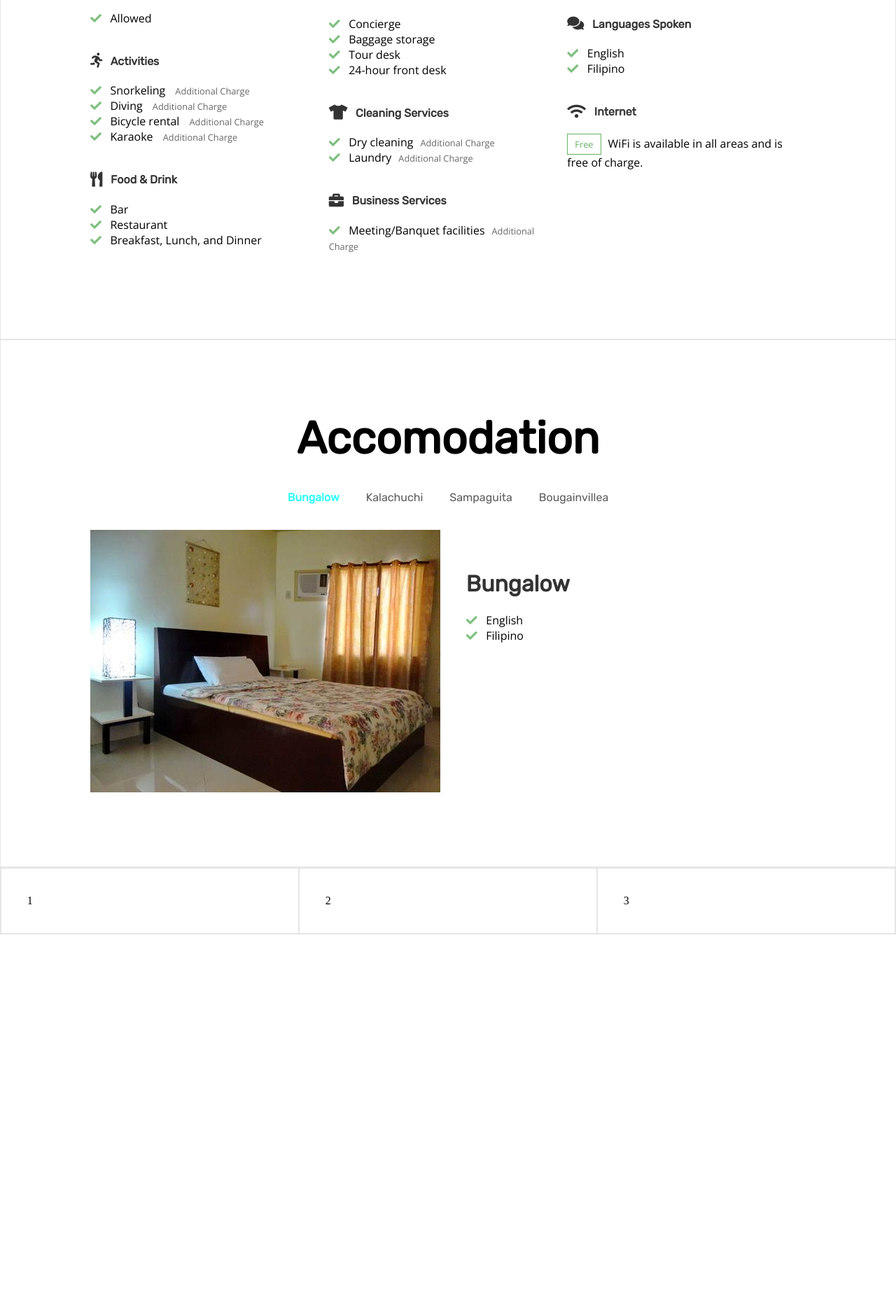
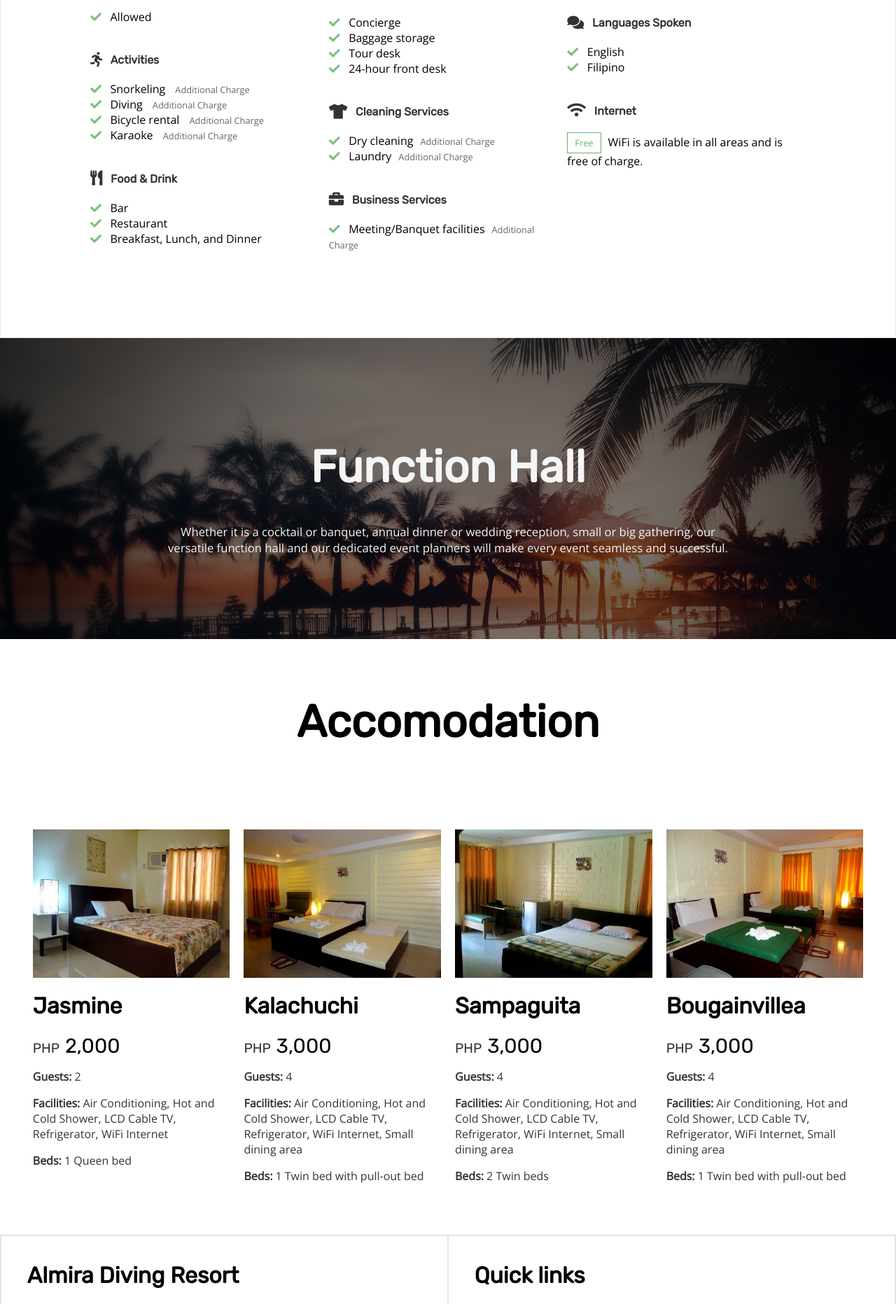
Before and after one commit to louiscueto/louiscueto.github.io, a PHP site: page /almira.html in a window 1280 px wide. Shown: the part 2283-4146 px from the top of the page at 70% size. Before the commit the page ends 3618 px from the top, so only its background shows below. Run offline with PHP 8.4, Linux system fonts and the light colour scheme.

Commit message:
almira updates

```diff
--- a/almira.html
+++ b/almira.html
@@ -49,7 +49,7 @@
 	</div>
 
 
-	<div id="header" class="fw fh relative flex-col" style="justify-content: flex-end;">
+	<div id="header" class="fw fh relative flex-col" style="justify-content: center;">
 		<div id="header-overlay" class="fw fh z-8"></div>
 		<div class="fw z-9 text-align-left" style="padding: 9% 10%; color: whitesmoke;">
 			<div style="width: 60%;">
@@ -69,7 +69,7 @@
 	</div>
 
 	<div class="flex-row">
-		<div class="service fw bordered segment flex-col justify-center" style="background-color: rgba(0, 255, 255, 0.8);">
+		<div class="fw segment flex-col justify-center" style="background-color: rgba(0, 255, 255, 0.8);">
 			<h1 class="rubik" style="font-size: 3vw;">Why choose Almira?</h1>
 		</div>
 		<div class="service fw bordered segment" style="background-color: rgba(0, 255, 255, 0.12); background-color: rgba(0, 255, 255, 0);">
@@ -120,7 +120,7 @@
 	</div>
 
 
-	<div class="bordered relative flex-col" id="overview">
+	<div class="relative flex-col" id="overview">
 		<div class="overlay fw fh z-8"></div>
 		<div class="fw block-segment z-9">
 			<div class="white">
@@ -253,8 +253,66 @@
 		</div>
 	</div>
 
-	<div class="block-segment flex-col justify-space-around bordered">
+	<div class="fw relative flex-col" id="function-hall">
+		<div class="overlay fw fh z-8"></div>
+		<div class="fw block-segment z-9">
+			<div class="white text-align-center" style="width: 80%; margin: auto;">
+				<h1 class="rubik" style="font-size: 5vw;">Function Hall</h1>
+				<p class="opensans" style="font-size: 1.3vw;">Whether it is a cocktail or banquet, annual dinner or wedding reception, small or big gathering, our versatile function hall and our dedicated event planners will make every event seamless and successful.</p>
+			</div>
+		</div>
+	</div>
+
+	<div style="padding: 5em;">
 		<h1 class="rubik text-align-center nomargin" style="font-size: 5vw;">Accomodation</h1>
+	</div>
+
+	<div class="segment flex-row justify-space-around">
+
+		<div class="fw flex-col room-column">
+			<img src="assets/almira/jasmine.jpg" style="width: 100%; height: auto;">
+			<h1 class="rubik">Jasmine</h1>
+			<p class="rubik nomargin"><span class="grey php">PHP</span>&nbsp;&nbsp;<span class="room-price">2,000</span></p>
+			<div class="grey opensans">
+				<p><b>Guests:</b> 2</p>
+				<p><b>Facilities:</b> Air Conditioning, Hot and Cold Shower, LCD Cable TV, Refrigerator, WiFi Internet</p>
+				<p><b>Beds:</b> 1 Queen bed</p>
+			</div>
+		</div>
+		<div class="fw flex-col room-column">
+			<img src="assets/almira/kalachuchi-1.jpg" style="width: 100%; height: auto;">
+			<h1 class="rubik">Kalachuchi</h1>
+			<p class="rubik nomargin"><span class="grey php">PHP</span>&nbsp;&nbsp;<span class="room-price">3,000</span></p>
+			<div class="grey opensans">
+				<p><b>Guests:</b> 4</p>
+				<p><b>Facilities:</b> Air Conditioning, Hot and Cold Shower, LCD Cable TV, Refrigerator, WiFi Internet, Small dining area</p>
+				<p><b>Beds:</b> 1 Twin bed with pull-out bed</p>
+			</div>
+		</div>
+		<div class="fw flex-col room-column">
+			<img src="assets/almira/sampaguita-1.jpg" style="width: 100%; height: auto;">
+			<h1 class="rubik">Sampaguita</h1>
+			<p class="rubik nomargin"><span class="grey php">PHP</span>&nbsp;&nbsp;<span class="room-price">3,000</span></p>
+			<div class="grey opensans">
+				<p><b>Guests:</b> 4</p>
+				<p><b>Facilities:</b> Air Conditioning, Hot and Cold Shower, LCD Cable TV, Refrigerator, WiFi Internet, Small dining area</p>
+				<p><b>Beds:</b> 2 Twin beds</p>
+			</div>
+		</div>
+		<div class="fw flex-col room-column">
+			<img src="assets/almira/boug-1.jpg" style="width: 100%; height: auto;">
+			<h1 class="rubik">Bougainvillea</h1>
+			<p class="rubik nomargin"><span class="grey php">PHP</span>&nbsp;&nbsp;<span class="room-price">3,000</span></p>
+			<div class="grey opensans">
+				<p><b>Guests:</b> 4</p>
+				<p><b>Facilities:</b> Air Conditioning, Hot and Cold Shower, LCD Cable TV, Refrigerator, WiFi Internet, Small dining area</p>
+				<p><b>Beds:</b> 1 Twin bed with pull-out bed</p>
+			</div>
+		</div>
+	</div>
+
+	<!-- <div class="block-segment flex-col justify-space-around bordered">
+
 		<div class="rubik flex-row justify-center segment">
 			<div class="room-nav active segment-header">Bungalow</div>
 			<div class="room-nav segment-header">Kalachuchi</div>
@@ -265,26 +323,102 @@
 			<div class="fw">
 				<img src="assets/almira/jasmine.jpg">
 			</div>
-			<div class="fw segment">
-				<h1 class="rubik segment-header">Bungalow</h1>
-				<div class="opensans facility-list flex-col">
-					<div><i class="fas fa-check"></i> &nbsp; English</div>
-					<div><i class="fas fa-check"></i> &nbsp; Filipino</div>
+			<div class="fw segment flex-col">
+				<h1 class="rubik segment-header nomargin">Bungalow</h1>
+				<p class="opensans"> We all live in an age that belongs to the young at heart. Life that is becoming extremely fast, day to day, also asks us to remain physically young. Young at heart,</p>
+				<br>
+				<div class="opensans facility-list flex-row justify-space-between">
+					<div class="flex-col">
+						<div><i class="fas fa-check"></i> &nbsp; Air Conditioning</div>
+						<div><i class="fas fa-check"></i> &nbsp; Hot and Cold Shower</div>
+						<div><i class="fas fa-check"></i> &nbsp; LCD Cable TV</div>
+						<div><i class="fas fa-check"></i> &nbsp; Refrigerator</div>
+					</div>
+					<div class="flex-col">
+						<div><i class="fas fa-check"></i> &nbsp; WiFi Internet</div>
+						<div><i class="fas fa-check"></i> &nbsp; 1 Queen Size Bed</div>
+						<div><i class="fas fa-check"></i> &nbsp; Good for 2 Guests</div>
+					</div>
+				</div>
+			</div>
+		</div>
+	</div> -->
+
+	<div class="flex-row bordered" id="footer">
+		<div class="fw segment bordered">
+			<h1 class="rubik footer-header">Almira Diving Resort</h1>
+			<div class="flex-col justify-space-around opensans text">
+				<div class="list-item"><i class="map marker alternate icon"></i>Napaling Point, Tangnan, Panglao Island Bohol, Panglao City, 6340</div>
+				<div class="list-item"><i class="phone icon"></i>0956 819 9844</div>
+				<div class="list-item"><i class="mail alternate icon"></i>email@here.com</div>
+				<div class="list-item">
+					<br>
+					<div class="flex-row">
+						<i class="circular large inverted facebook icon pointer"></i>
+						<i class="circular large inverted instagram icon pointer"></i>
+						<i class="circular large inverted twitter icon pointer"></i>
+					</div>
+				</div>
+			</div>
+		</div>
+		<div class="fw segment bordered">
+			<h1 class="rubik footer-header">Quick links</h1>
+			<div class="flex-row justify-space-around opensans text">
+				<div class="flex-col fw">
+					<div>Book at</div>
+					<div class="pointer opacity-hover quick-link-1">
+						<a href="#">&mdash; &nbsp; traveloka.com</a>
+					</div>
+					<div class="pointer opacity-hover quick-link-1">
+						<a href="#">&mdash; &nbsp; tripadvisor.com.ph</a>
+					</div>
+					<div class="pointer opacity-hover quick-link-1">
+						<a href="#">&mdash; &nbsp; travelbook.ph</a>
+					</div>
+					<div class="pointer opacity-hover quick-link-1">
+						<a href="#">&mdash; &nbsp; booking.com</a>
+					</div>
+					<div class="pointer opacity-hover quick-link-1">
+						<a href="#">&mdash; &nbsp; myboholguide.com</a>
+					</div>
+					<div class="pointer opacity-hover quick-link-1">
+						<a href="#">&mdash; &nbsp; expedia.com.ph</a>
+					</div>
+					<div class="pointer opacity-hover quick-link-1">
+						<a href="#">&mdash; &nbsp; ph.hotels.com</a>
+					</div>
+				</div>
+				<div class="flex-col" style="width: 50%;">
+					<div class="noselect">&nbsp;</div>
+					<div class="pointer opacity-hover quick-link-1" >
+						<span>&mdash; &nbsp; About<span>
+					</div>
+					<div class="pointer opacity-hover quick-link-1">
+						<span>&mdash; &nbsp; Gallery<span>
+					</div>
+					<div class="pointer opacity-hover quick-link-1">
+						<span>&mdash; &nbsp; Services<span>
+					</div>
+					<div class="pointer opacity-hover quick-link-1">
+						<span>&mdash; &nbsp; Facilities<span>
+					</div>
+					<div class="pointer opacity-hover quick-link-1">
+						<span>&mdash; &nbsp; Rules<span>
+					</div>
+					<div class="pointer opacity-hover quick-link-1">
+						<span>&mdash; &nbsp; Rates<span>
+					</div>
+					<div class="pointer opacity-hover quick-link-1">
+						<span>&mdash; &nbsp; Contact Us<span>
+					</div>
 				</div>
 			</div>
 		</div>
 	</div>
+	<div class="fw bordered text-align-center" style="padding: 7px 2.3em;">
+		<p class="rubik">Made by <a id="louis" href="louiscueto.github.io">Louis Cueto</a> <i class="red heart icon"></i></p>
+	</div>
 
-	<div class="flex-row bordered" id="footer">
-		<div class="fw segment bordered">1</div>
-		<div class="fw segment bordered">2
-			<!-- <h1 class="rubik" style="font-size: 3vw; margin-top: 0;">Quick links</h1>
-			<div class="flex-col justify-space-between opensans">
-				<div><i class="map marker alternate icon"></i>Napaling Point, Tangnan, Panglao Island Bohol, Panglao City, 6340</div>
-			</div> -->
-		</div>
-		<div class="fw segment bordered">3</div>
-	</div>
 
 </body>
 </html>
--- a/assets/almira/style.css
+++ b/assets/almira/style.css
@@ -1,8 +1,10 @@
+
 body {
 	position: relative;
 }
 html, body {
 	width: 100%; height: 100%; margin: 0;
+	scroll-behavior: smooth;
 }
 * {
 	box-sizing: border-box;
@@ -262,7 +264,7 @@ html, body {
 	opacity: 0.6;
 }
 
-.service {
+.service:not(:last-child) {
 	border: 1px solid #e5e5e5;
 	transition: all 0.4s ease;
 }
@@ -308,7 +310,9 @@ html, body {
 .white {
 	color: whitesmoke;
 }
-
+.grey {
+	color: rgba(0, 0, 0, 0.8);
+}
 #overview {
 	background-image: url(headerbg1.jpg);
 	background-repeat: no-repeat;
@@ -324,3 +328,131 @@ html, body {
 	height: 100%;
 	background-color: rgba(0, 0, 0, 0.5);
 }
+
+.list-item {
+	margin: 5px 0 5px 0;
+}
+.nodecor {
+	text-decoration: none;
+}
+.footer-header {
+	font-size: 2.5vw; margin-top: 0;
+}
+
+.opacity-hover {
+	opacity: 0.6;
+}
+.opacity-hover:hover {
+	opacity: 1;
+}
+
+.text {
+	font-size: 1.1vw;
+}
+
+.quick-link {
+	position: relative;
+	overflow: hidden;
+
+	display: inline-block;
+	width: 100%;
+	min-height: 20px;
+}
+
+.quick-link span, .quick-link a {
+	/*position: absolute;*/
+	/*top: 0;*/
+	/*left: 0;*/
+	text-decoration: none;
+	color: inherit;
+	margin: auto auto auto 20px;
+	transition: all 0.3s ease;
+}
+
+.quick-link:before {
+	position: absolute;
+	top: 51%;
+	overflow: hidden;
+	width: 10px;
+	height: 2px;
+	content: '\a0';
+
+	opacity: 0.6;
+	background-color: black;
+
+	margin-right: -20px;
+	text-align: right;
+
+	transition: all 0.3s ease;
+
+}
+
+.quick-link:hover span, .quick-link:hover a {
+	margin-left: 30px;
+}
+.quick-link:hover:before{
+	width: 20px;
+}
+
+
+.quick-link-1 span, .quick-link-1 a {
+	text-decoration: none;
+	color: inherit;
+	transition: all 0.3s ease;
+}
+
+.bar {
+	border: 1px solid black;
+	padding: 0 10px;
+	width: 100%;
+}
+
+.noselect {
+	-webkit-touch-callout: none; /* iOS Safari */
+	-webkit-user-select: none; /* Safari */
+	-khtml-user-select: none; /* Konqueror HTML */
+	-moz-user-select: none; /* Firefox */
+	-ms-user-select: none; /* Internet Explorer/Edge */
+	user-select: none; /* Non-prefixed version, currently supported by Chrome and Opera */
+}
+
+.bordered-item-col:not(:last-child) {
+	border-left: border: 1px solid #e5e5e5;
+}
+
+/*.bordered-item-col:last-child {
+	border-left: border: 1px solid #e5e5e5;
+}*/
+
+#louis {
+	font-weight: bold;
+	text-decoration: none !important;
+	/*color: rgba(0, 255, 255, 0.9);*/
+	/*border-bottom: 2px solid rgba(0, 255, 255, 0.8);*/
+
+	color: #0a79d8;
+}
+
+#louis:hover {
+	/*color: rgba(0, 255, 255, 1);*/
+	/*border-bottom: 2px solid rgba(0, 255, 255, 1);*/
+}
+
+#function-hall {
+	/*min-height: 500px;*/
+	background-image: url(headerbg3.jpg);
+	background-repeat: no-repeat;
+	background-size: cover;
+	/*background-attachment: fixed;*/
+}
+
+.room-column {
+	padding: 0 10px 20px;
+}
+
+.php {
+	font-size: 120%;
+}
+.room-price {
+	font-size: 180%;
+}
```
Also changed, not shown: assets/almira/boug-1.jpg (added), assets/almira/boug-2.jpg (added), assets/almira/kalachuchi-1.jpg (added), assets/almira/kalachuchi-2.jpg (added), assets/almira/sampaguita-1.jpg (added), assets/almira/sampaguita-2.jpg (added).
